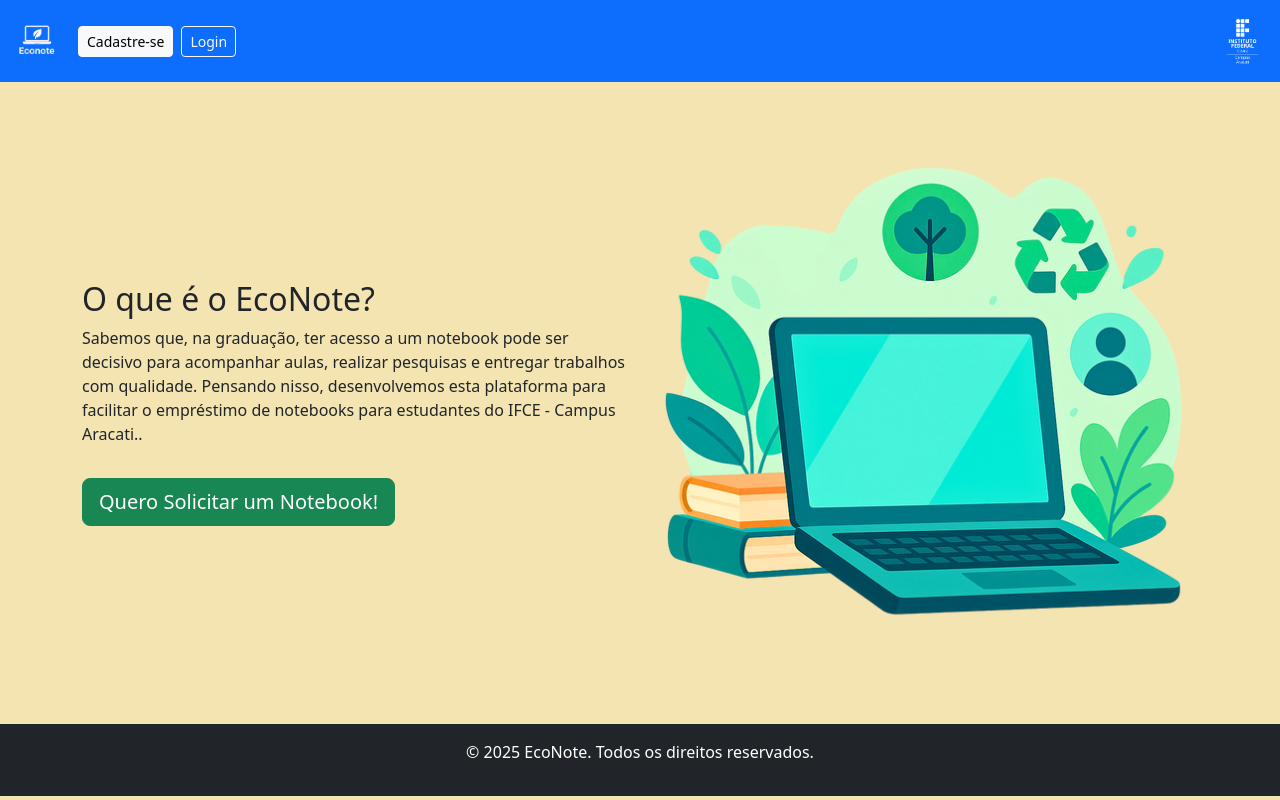
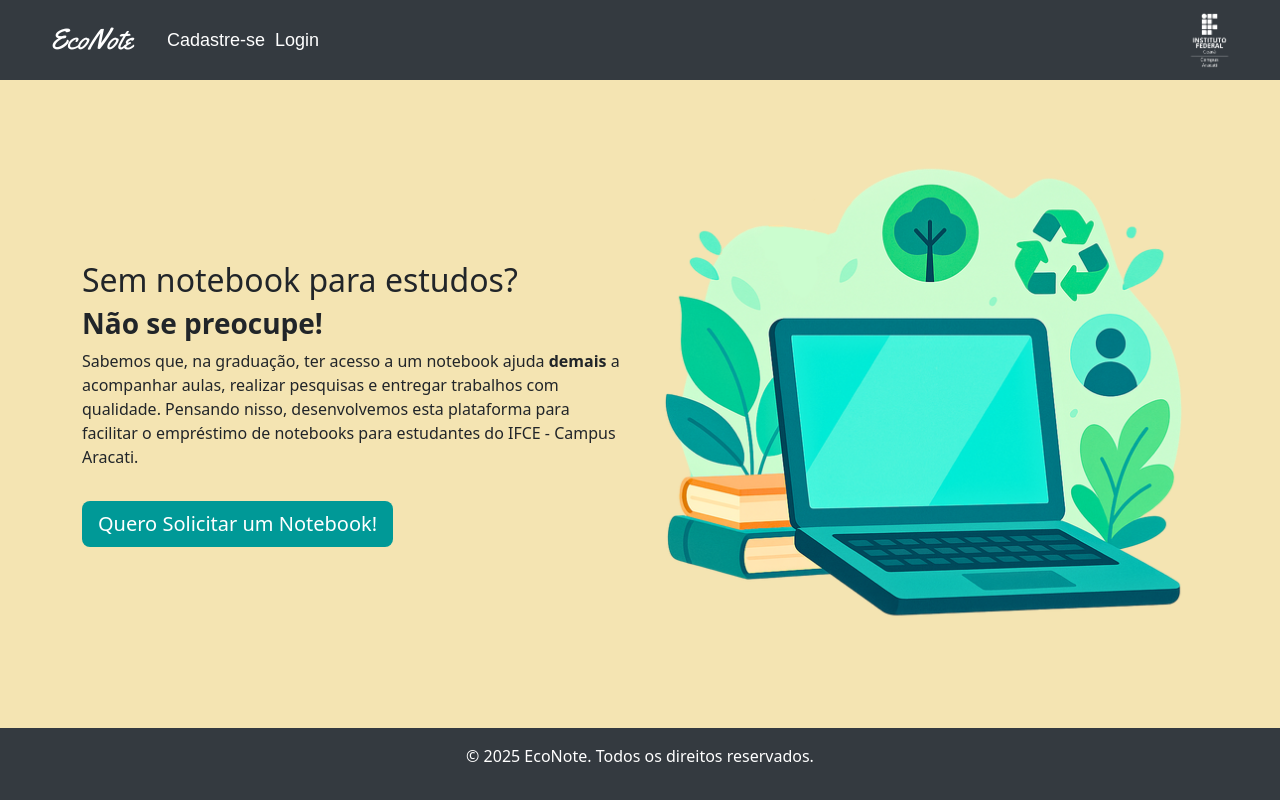
Before and after one commit to G4b1-Brandao/EcoNote_Landing-Page, a plain HTML site: page landing-page-1/index.html in a window 1280 px wide. Drawn offline with nearby package versions, Linux system fonts and the light colour scheme; files whose address does not match are found by name.

Commit message:
navbar e footer similar ao site original, landing page bem prox doq eu pensei

```diff
--- a/landing-page-1/css/style.css
+++ b/landing-page-1/css/style.css
@@ -1,10 +1,90 @@
+html, body {
+    height: 100%;
+    margin: 0;
+}
+
+.navbar-econote {
+    font-family: 'Yellowtail', cursive;
+    font-size: 1.8rem;
+    color: white;
+    text-decoration: none;
+}
+
+.navbar-custom {
+    background-color: #343a40;
+    color: white;
+    padding: 10px 40px;
+    font-family: Arial, sans-serif;
+    font-size: 18px;
+    font-weight: bold;
+}
+
+.navbar-custom a {
+    color: white;
+    text-decoration: none;
+    margin-left: 10px;
+    font-weight: normal;
+}
+
+.navbar-custom a:hover {
+    color: #ddd;
+}
+
+.btn-butao {
+    background-color: #009997;  /* cor de fundo */
+    color: white;               /* cor do texto */
+    border: none;               /* remove borda padrão */
+}
+
+.btn-butao:hover {
+    background-color: #00796b;  /* cor quando passa o mouse */
+    color: #fff;
+}
+
 body {
+    display: flex;
+    flex-direction: column;
     background-color: #f4e4b2;
 }
 
+main {
+    flex: 1;
+    display: flex;
+    align-items: center;
+    justify-content: center;
+}
+
 footer {
-    background-color: #212529;
+    background-color: #343a40;
     color: #f8f9fa;
     padding: 1.5rem 1rem;
-    margin-top: auto;
 }
+
+
+@media (max-width: 576px) {
+    h2, h3 {
+        font-size: 1.2rem;
+    }
+    p {
+        font-size: 0.9rem;
+        line-height: 1.4;
+    }
+
+    .btn {
+        font-size: 0.9rem;
+        padding: 8px 12px;
+        display: block;
+        margin: 10px auto;
+    }
+
+
+    .navbar-custom {
+        font-size: 14px;
+        padding: 4px 10px;
+    }
+
+    img {
+        max-width: 100%;
+        height: auto;
+    }
+}
--- a/landing-page-1/index.html
+++ b/landing-page-1/index.html
@@ -1,6 +1,7 @@
 <!DOCTYPE html>
 <html lang="pt-br">
 <head>
+    <link href="https://fonts.googleapis.com/css2?family=Yellowtail&display=swap" rel="stylesheet">
     <meta charset="UTF-8">
     <meta name="viewport" content="width=device-width, initial-scale=1.0">
     <title>EcoNote - Conectando para a Inclusão Digital</title>
@@ -12,49 +13,44 @@
 </head>
 <body>
 
-    <header class="container-fluid bg-primary text-white py-3">
+    <header class="container-fluid navbar-custom">
         <div class="d-flex justify-content-between align-items-center">
 
-            <!-- Lado Esquerdo: Logo + Botões -->
             <div class="d-flex align-items-center">
-                <!-- Logo (link para Home) -->
-                <a href="index.html" class="me-3">
-                    <img src="C:\Users\LEMA-01\Desktop\BigPussy mds não olhar\EcoNote_Landing-Page-1\landing-page-1\assets\bafo-removebg-preview.png" alt="EcoNote Logo" style="height: 50px;">
-                </a>
-
-                <!-- Botões -->
-                <a href="cadastro.html" class="btn btn-light btn-sm me-2">Cadastre-se</a>
-                <a href="login.html" class="btn btn-outline-light btn-sm">Login</a>
+                <a href="index.html" class="navbar-econote me-4">EcoNote</a>
+                <a href="https://g4b1brandao.pythonanywhere.com/cadastro/" class="nav-link-btn">Cadastre-se</a>
+                <a href="https://g4b1brandao.pythonanywhere.com/login/" class="nav-link-btn">Login</a>
             </div>
 
-            <!-- Lado Direito: Outra Logo -->
-            <div>
-                <img src="C:\Users\LEMA-01\Desktop\BigPussy mds não olhar\EcoNote_Landing-Page-1\landing-page-1\assets\logoif.png" alt="Logo Parceiro" style="height: 50px;">
+
+            <div class="d-flex align-items-center">
+                <img src="assets/logoif.png" alt="Logo IF" style="height: 60px;">
             </div>
         </div>
     </header>
 
-    <main class="container my-5">
+    <main class="container">
         <div class="row g-4 align-items-center">
 
             <div class="col-md-6">
-                <h2>O que é o EcoNote?</h2>
-                <p>Sabemos que, na graduação, ter acesso a um notebook pode ser decisivo para acompanhar aulas, realizar pesquisas e entregar trabalhos com qualidade.
-                Pensando nisso, desenvolvemos esta plataforma para facilitar o empréstimo de notebooks para estudantes do IFCE - Campus Aracati..</p>
-                <a href="https://g4b1brandao.pythonanywhere.com/" class="btn btn-success btn-lg mt-3">Quero Solicitar um Notebook!</a>
+                <h2>Sem notebook para estudos?</h2>
+                <h3><b>Não se preocupe!</b></h3>
+                <p>Sabemos que, na graduação, ter acesso a um notebook ajuda <b>demais</b> a acompanhar aulas, realizar pesquisas e entregar trabalhos com qualidade.
+                Pensando nisso, desenvolvemos esta plataforma para facilitar o empréstimo de notebooks para estudantes do IFCE - Campus Aracati.</p>
+                <a href="https://g4b1brandao.pythonanywhere.com/cadastro/" class="btn btn-butao btn-lg mt-3">Quero Solicitar um Notebook!</a>
             </div>
 
 
             <div class="col-md-6">
                 <div class="text-center">
-                    <img src="C:\Users\LEMA-01\Desktop\BigPussy mds não olhar\EcoNote_Landing-Page-1\landing-page-1\assets\pc1.png" alt="EcoNote Imagem" class="img-fluid" style="min-height: 10px; width: auto;">
+                    <img src="assets/pc1.png" alt="EcoNote Imagem" class="img-fluid" style="min-height: 10px; width: auto;">
                 </div>
             </div>
 
         </div>
     </main>
 
-    <footer class="container-fluid text-center p-3 bg-dark text-white">
+    <footer class="container-fluid text-center p-3  text-white">
         <div class="row">
             <div class="col-12">
                 <p>&copy; 2025 EcoNote. Todos os direitos reservados.</p>
```
